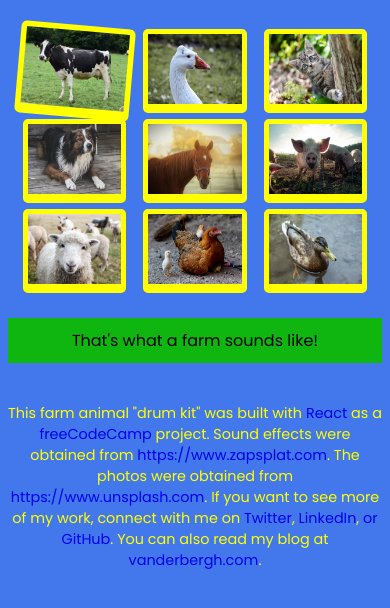
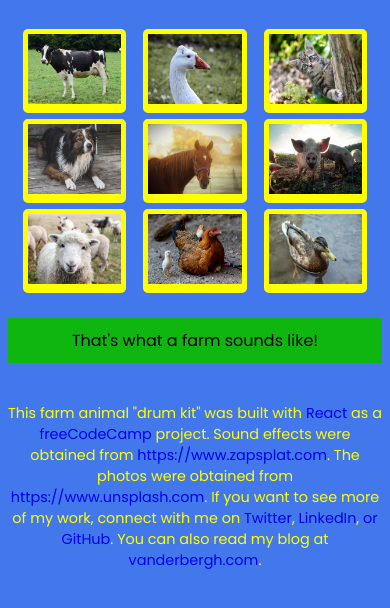
Before and after one commit to rhvdbergh/fcc-fel-drum, a React (Vite) app: page / in a window 390 px wide. In both pictures the pointer is over the element 74 px from the left and 71 px from the top of the page. Shown: the top 608 px of the page. Built offline with nearby package versions, Linux system fonts and the light colour scheme.

Commit message:
remove transform mobile

```diff
--- a/src/css/style.css
+++ b/src/css/style.css
@@ -51,10 +51,6 @@ a {
   transform: scale(1.1) rotate(5deg);
 }
 
-.drum-pad:active {
-  transform: scale(1) rotate (-5deg);
-}
-
 #currentlyPlaying {
   background-color: rgb(16, 182, 16);
   margin: 0;
@@ -88,7 +84,10 @@ a {
     padding: 0;
     margin: 5px 2px 5px 2px;
     border-radius: 5px;
-    transition: none;
+  }
+
+  .drum-pad:hover {
+    transform: scale(1);
   }
 
   .drum-pad-text {
@@ -127,7 +126,10 @@ a {
     padding: 0;
     margin: 1px 2px 5px 2px;
     border-radius: 5px;
-    transition: none;
+  }
+
+  .drum-pad:hover {
+    transform: scale(1);
   }
 
   .drum-pad-text {
```
